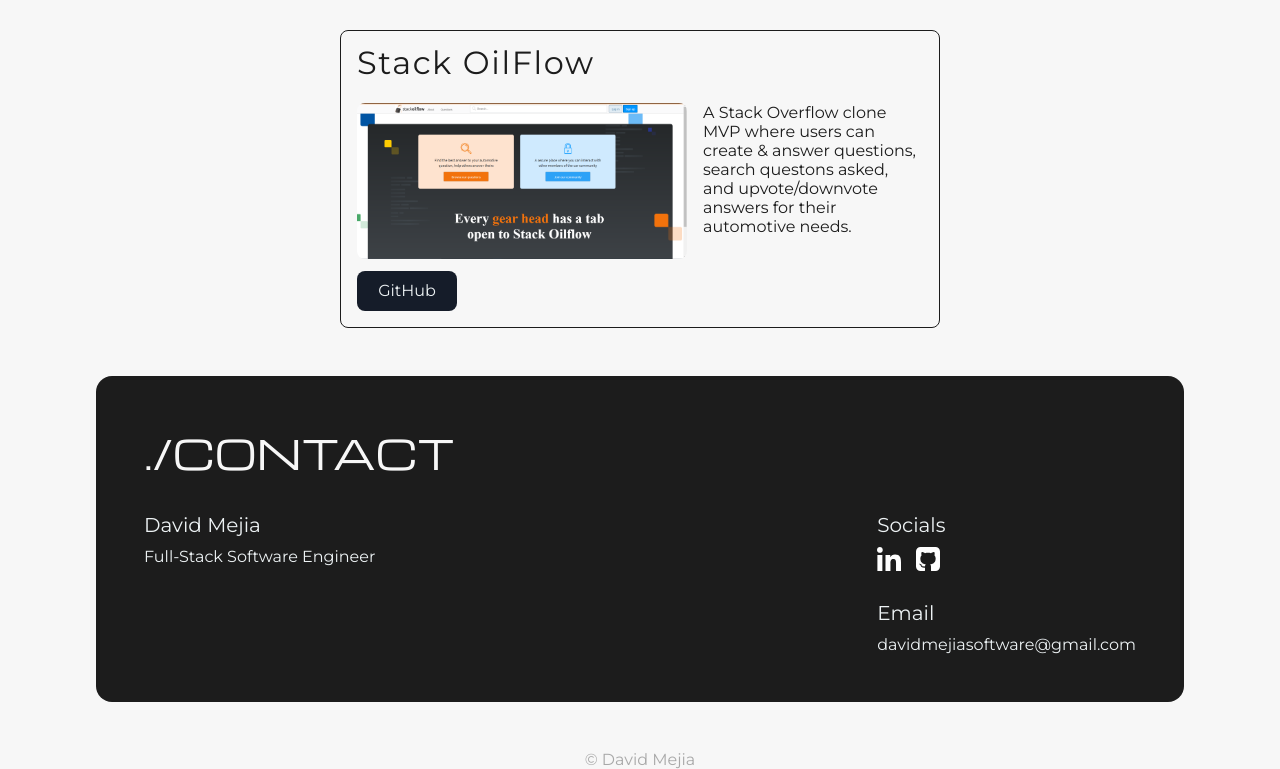
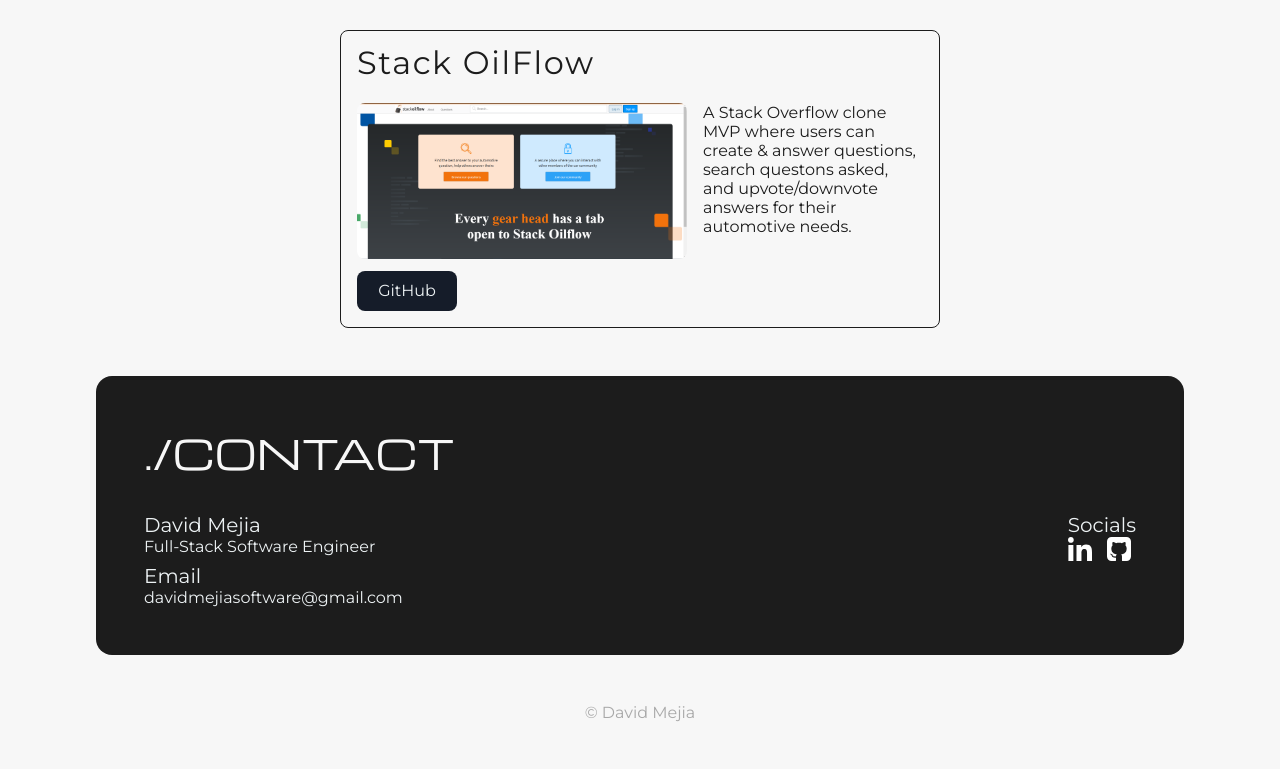
Before and after one commit to David7Mejia/David7Mejia.github.io, a React (Create React App) app: page / in a window 1280 px wide. Shown: the part 2782-3551 px from the top of the page. After the commit the page ends 3504 px from the top, so only its background shows below. Built offline with nearby package versions, Linux system fonts and the light colour scheme.

Commit message:
fix spacing margins layout

```diff
--- a/src/Contact/Contact.css
+++ b/src/Contact/Contact.css
@@ -10,6 +10,11 @@
   background-image: url("../images/github-sign.svg");
 }
 
+.social-about {
+  display: flex;
+  gap: 8px;
+  flex-direction: column;
+}
 .github,
 .linkedin,
 .email {
@@ -37,7 +42,6 @@
 .social-title {
   font-size: 20px;
   color: #edf2f4;
-  margin-bottom: 10px;
 }
 
 .social-email {
@@ -48,7 +52,6 @@
   display: flex;
   width: 100%;
   justify-content: space-between;
-
 }
 
 .socials-container-2 {
@@ -66,7 +69,6 @@
   justify-content: space-evenly;
 }
 
-
 /* @media (max-width: 900px) {
 }
 
--- a/src/Contact/index.js
+++ b/src/Contact/index.js
@@ -20,8 +20,14 @@
         <div className="contact-container">
           <div className="social-holder">
             <div className="social-about">
-              <div className="social-title">David Mejia</div>
-              <div className="social-desc">Full-Stack Software Engineer</div>
+              <div>
+                <div className="social-title">David Mejia</div>
+                <div className="social-desc">Full-Stack Software Engineer</div>
+              </div>
+              <div>
+                <div className="social-title">Email</div>
+                <div className="social-email">davidmejiasoftware@gmail.com</div>
+              </div>
             </div>
             <div className="socials-container-2">
               <div>
@@ -36,10 +42,6 @@
                   </a>
                 </div>
               </div>
-              <div>
-                <div className="social-title">Email</div>
-                <div className="social-email">davidmejiasoftware@gmail.com</div>
-              </div>
             </div>
           </div>
         </div>
--- a/src/index.css
+++ b/src/index.css
@@ -122,7 +122,7 @@
     font-size: 1rem !important;
   }
   .about-me {
-    margin-bottom: 3rem;
+    margin-bottom: 3rem !important;
   }
   .about-me,
   .tech-stack-container {
@@ -218,7 +218,7 @@
 }
 @media screen and (min-width: 375px) and (max-width: 508px) {
   .intro-talk {
-    font-size: 14px !important;
+    font-size: 16px !important;
     line-height: normal !important;
   }
   .my-role {
```
